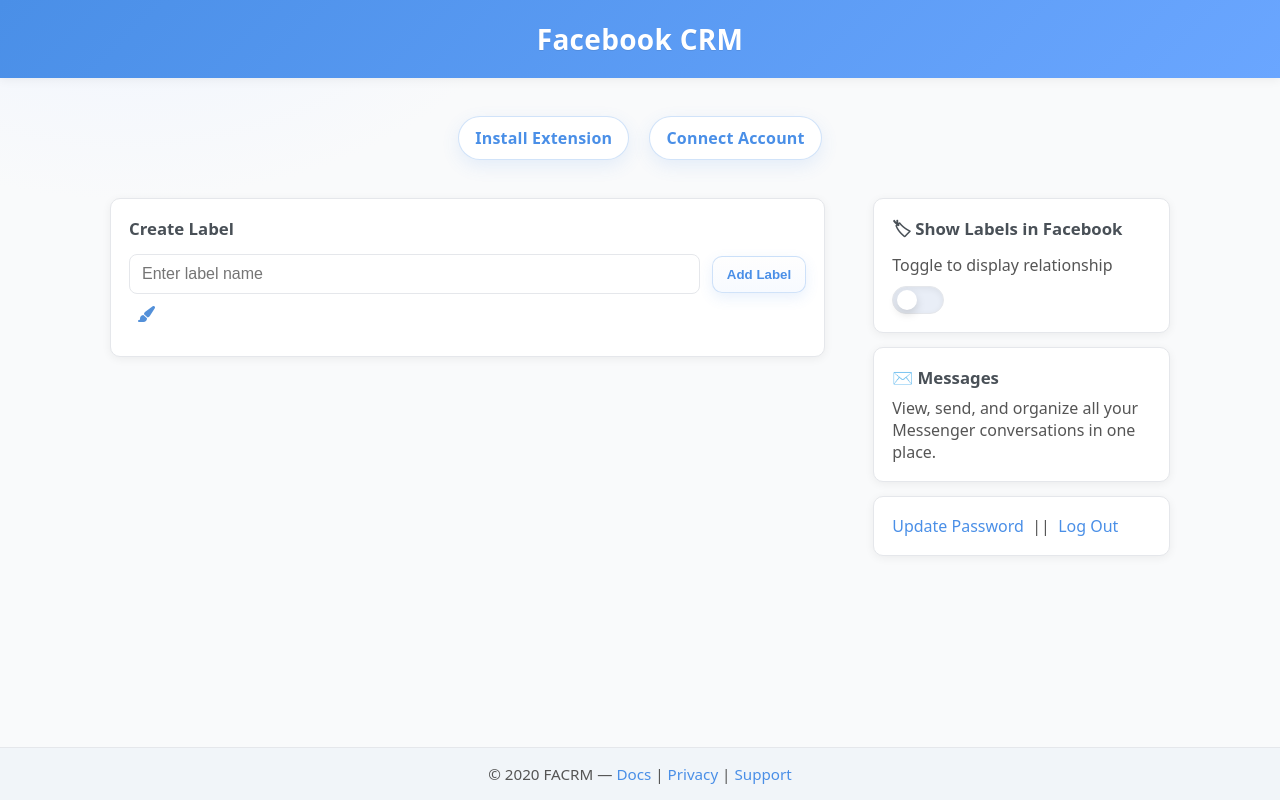
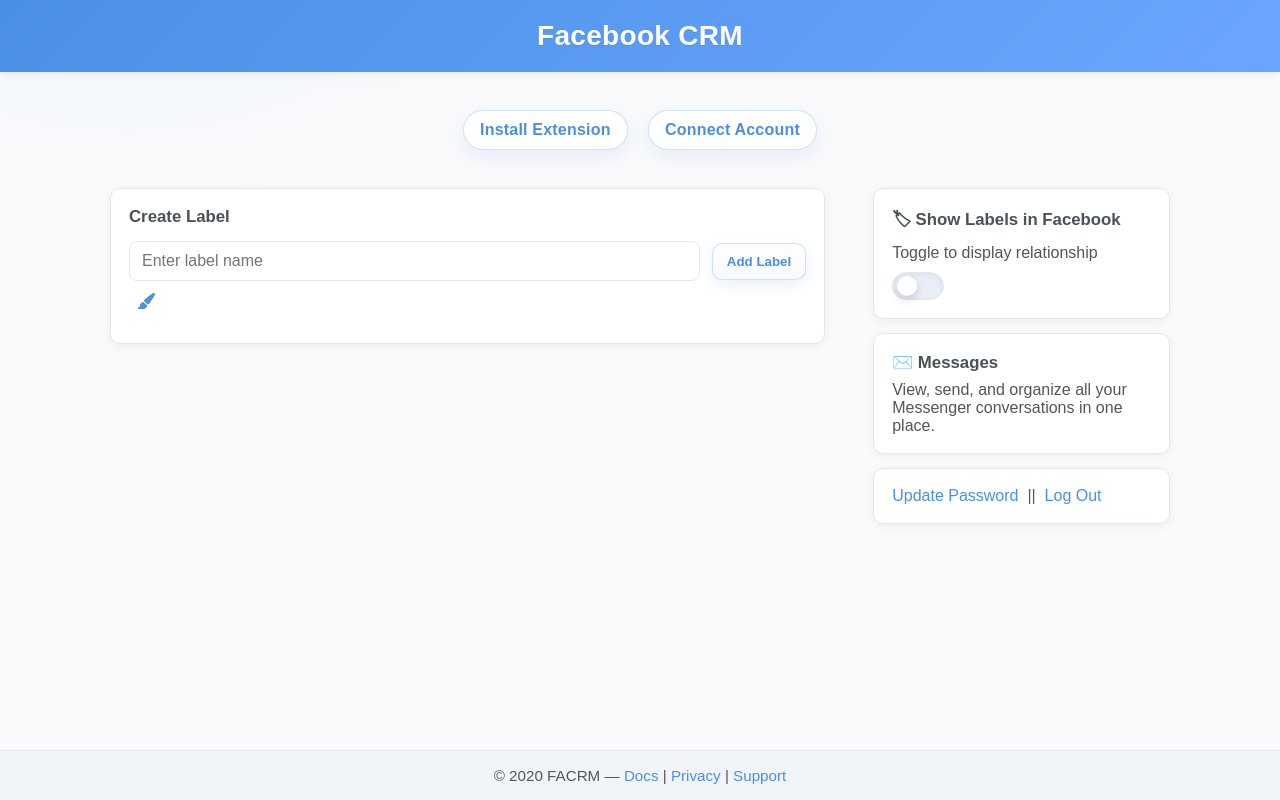
Before and after one commit to ldanie38/repo, a Django app: template src/templates/landing.html in a window 1280 px wide. Run offline with Django 4.2, Linux system fonts and the light colour scheme; the template is opened without the code that fills it: most values are stand-ins (such as "Sample title", 1, 10 or a date in 2020); some web fonts are replaced.

Commit message:
adobe fonts for landing page

```diff
--- a/src/crm/static/js/script.js
+++ b/src/crm/static/js/script.js
@@ -132,7 +132,7 @@
   //
   function addLabelToUI(name, color) {
     const li = document.createElement("li");
-    li.textContent = name;              // ✅ show label name, not color code
+    li.textContent =(name);              // ✅ show label name, not color code
     li.style.backgroundColor = color;   // ✅ use color for background
     li.style.color = getContrastColor(color);
     li.style.padding = "14px 22px";
--- a/src/static/css/styles.css
+++ b/src/static/css/styles.css
@@ -26,11 +26,13 @@
 
   body {
     margin: 0;
-    font-family: ui-sans-serif, system-ui, -apple-system, Segoe UI, Roboto, Inter, "Helvetica Neue", Arial, "Apple Color Emoji", "Segoe UI Emoji";
     color: var(--text);
     background: radial-gradient(1200px 800px at 10% -10%, #eef4ff 0%, #f9fafb 35%, #f9fafb 100%), var(--bg);
     -webkit-font-smoothing: antialiased;
     -moz-osx-font-smoothing: grayscale;
+    font-family: "indivisible", sans-serif;
+    font-weight: 500;
+    font-style: normal;
   }
 
   /* Smooth, subtle transitions */
@@ -52,10 +54,12 @@
   header h1 {
     margin: 0;
     text-align: center;
-    font-weight: 800;
     letter-spacing: .3px;
     font-size: clamp(1.25rem, 2.5vw, 1.75rem);
     text-shadow: 0 1px 0 rgba(0,0,0,.08);
+    font-family: "indivisible", sans-serif;
+    font-weight: 600;
+    font-style: normal;
   }
 
   /* Hero */
@@ -76,9 +80,10 @@
     color: var(--primary);
     border: 1px solid rgba(74, 143, 231, .25);
     border-radius: 999px;
-    font-weight: 700;
+    font-weight: 900;
     letter-spacing: .2px;
     box-shadow: 0 6px 18px rgba(74, 143, 231, .12);
+
   }
   .cta-buttons a:hover {
     transform: translateY(-1px);
@@ -101,12 +106,18 @@
   .container_right {
     flex: 0 1 clamp(260px, 28%, 340px); /* responsive sidebar width */
     order: 2;
+    font-family: "indivisible", sans-serif;
+    font-weight: 500;
+    font-style: normal;
   }
 
   .container_left {
     flex: 1 1 0%;
     order: 1;
     min-width: 0; /* prevents overflow in flex items */
+    font-family: "indivisible", sans-serif;
+    font-weight: 500;
+    font-style: normal;
   }
 
   /* Stack on small screens */
@@ -174,6 +185,9 @@
     border: 1px solid var(--border);
     border-radius: var(--radius-sm);
     outline: none;
+    font-family: "indivisible", sans-serif;
+    font-weight: 350;
+    font-style: normal;
   }
   #newLabelInput:focus {
     border-color: rgba(74,143,231,.55);
@@ -239,6 +253,9 @@
     border-radius: 8px;
     padding: 4px 6px;
     cursor: pointer;
+    font-family: "indivisible", sans-serif;
+    font-weight: 500;
+    font-style: normal;
   }
   .label-card button:hover {
     background: rgba(255,255,255,.3);
@@ -326,17 +343,18 @@
   }
 
   #labelList li {
-    font-size: 1.5rem;           /* bigger text (~24px) */
-    font-weight: 800;            /* bold but not screaming */
-    padding: 14px 22px;          /* more breathing room */
-    border-radius: 12px;         /* rounded corners */
+    font-size: 1.3rem;
+    font-weight: 800;
+    padding: 14px 22px;
+    border-radius: 12px;
     color: #fff;                 /* JS will override for contrast */
     box-shadow: 0 5px 14px rgba(0,0,0,0.12);
     cursor: default;
     width: 15rem;
-    height: 6rem;          /* keeps a nice pill shape */
+    height: 6rem;
     text-align: center;
     letter-spacing: 0.3px;
+    text-transform: capitalize;
   }
 
 
--- a/src/templates/landing.html
+++ b/src/templates/landing.html
@@ -9,6 +9,8 @@
 
   <!-- Styles -->
   <link rel="stylesheet" href="{% static 'css/styles.css' %}">
+  <!--adobe font -->
+  <link rel="stylesheet" href="https://use.typekit.net/wta8wyj.css">
 
   <!-- Favicons -->
 
```
